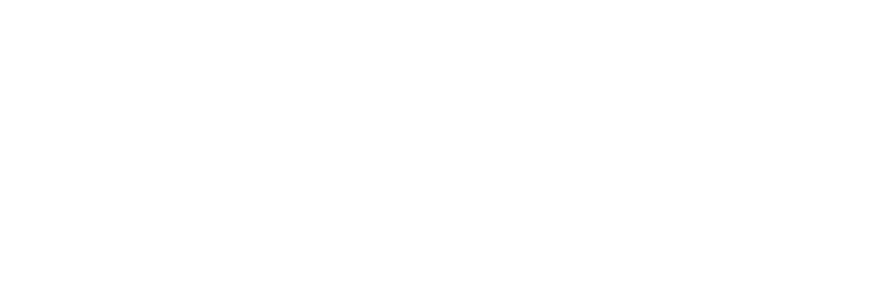
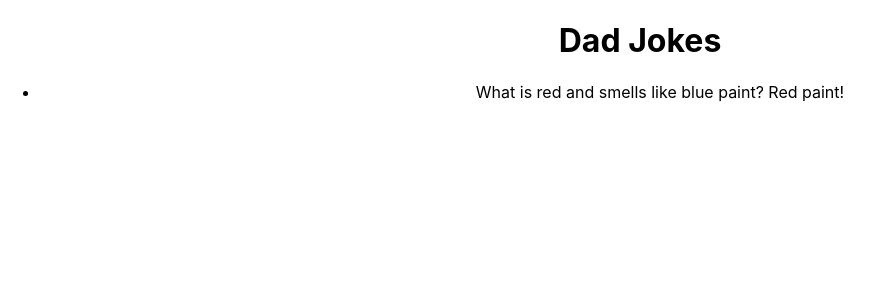
Before and after one commit to Gregkur/react-dad-joke-app, a React (Create React App) app: page / in a window 1280 px wide. Shown: the top 300 px of the page, without its empty margins (0-883 px from the left). Built offline with nearby package versions, Linux system fonts and the light colour scheme; no server answers.

Commit message:
added working fetching function

```diff
--- a/src/App.js
+++ b/src/App.js
@@ -1,7 +1,12 @@
 import "./App.css";
+import JokeList from "./components/JokeList";
 
 function App() {
-  return <div className="App"></div>;
+  return (
+    <div className="App">
+      <JokeList />
+    </div>
+  );
 }
 
 export default App;
--- /dev/null
+++ b/src/components/Joke.js
@@ -0,0 +1,12 @@
+import React, { Component } from "react";
+import "../style/Joke.css";
+
+export default class Joke extends Component {
+  render() {
+    return (
+      <div>
+        <p>What is red and smells like blue paint? Red paint!</p>
+      </div>
+    );
+  }
+}
--- /dev/null
+++ b/src/components/JokeList.js
@@ -0,0 +1,44 @@
+import React, { Component } from "react";
+import Joke from "./Joke";
+import "../style/JokeList.css";
+const axios = require("axios").default;
+
+export default class JokeList extends Component {
+  constructor(props) {
+    super(props);
+    this.fetchJokes = this.fetchJokes.bind(this);
+  }
+  //should fetch jokes through axios
+  fetchJokes() {
+    const url = "https://icanhazdadjoke.com/";
+    axios
+      .get(url)
+      .then(function (response) {
+        // handle success
+        console.log(response, "success");
+      })
+      .catch(function (error) {
+        // handle error
+        console.log(error, "failed to fetch");
+      })
+      .then(function () {
+        // always executed
+      });
+  }
+
+  componentDidMount() {
+    this.fetchJokes();
+  }
+  render() {
+    return (
+      <div>
+        <h1>Dad Jokes</h1>
+        <ul>
+          <li>
+            <Joke />
+          </li>
+        </ul>
+      </div>
+    );
+  }
+}
```
Also changed, not shown: src/style/Joke.css (added), src/style/JokeList.css (added), 1 other file (tests, documents, lock files or other folders).
